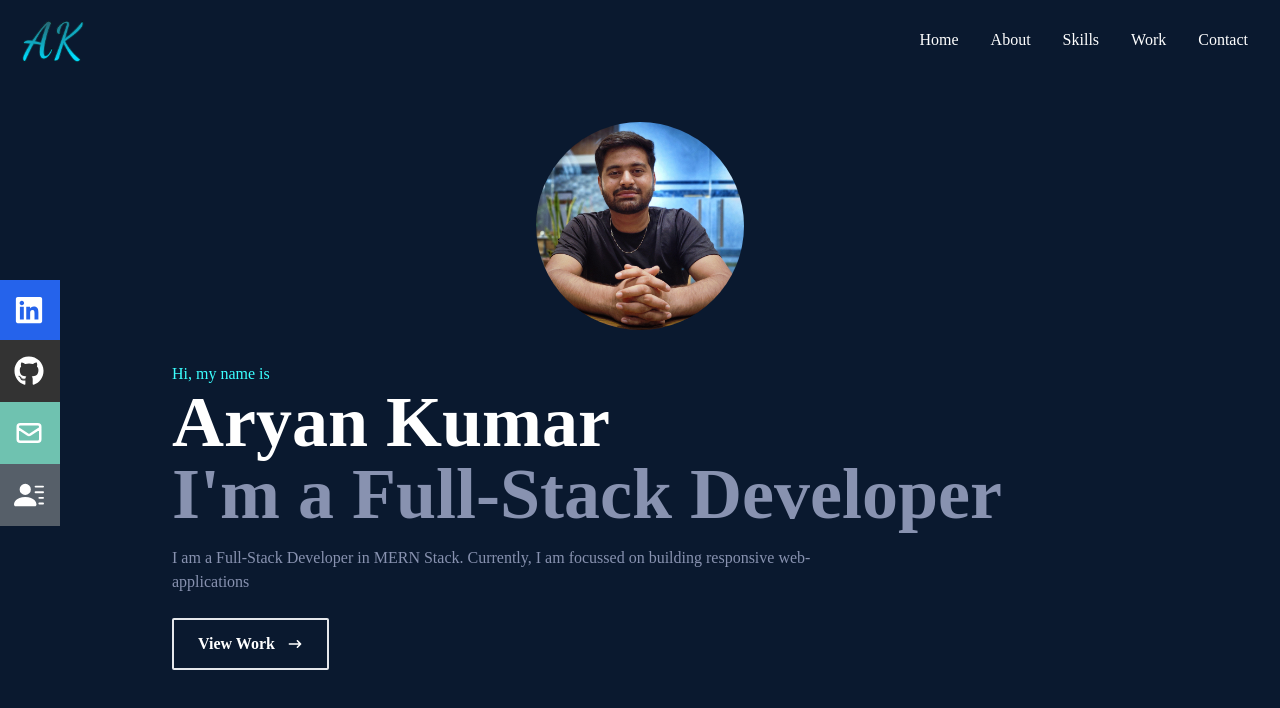
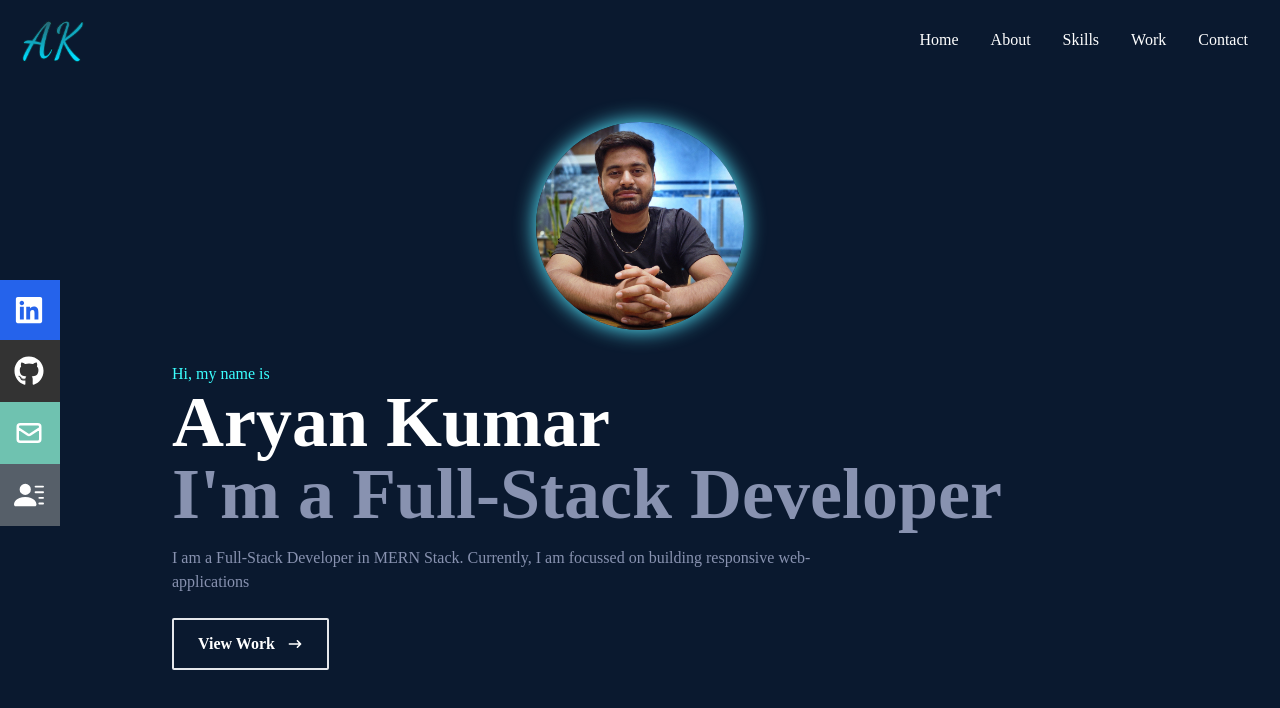
Before and after one commit to aryanak-18/Portfolio-2, a React (Create React App) app: page / in a window 1280 px wide. Shown: the top 708 px of the page. Built offline with nearby package versions, Linux system fonts and the light colour scheme.

Commit message:
updated image shadow

```diff
--- a/src/components/Home.jsx
+++ b/src/components/Home.jsx
@@ -8,7 +8,7 @@ const Home = () => {
     <div name="home" className="w-full h-screen bg-[#0a192f]">
       {/* Container */}
       <div className="max-w-[1000px] mx-auto px-8 flex flex-col justify-center h-full">
-        <img className="rounded-full w-52 mx-auto max-sm:w-28 max-md:w-40" src={DP} alt="profile-pic"/>
+        <img className="rounded-full w-52 mx-auto max-sm:w-28 max-md:w-40 custom-box-shadow" src={DP} alt="profile-pic"/>
         <p className="text-[#3bffff] mt-8">Hi, my name is</p>
         <h1 className="text-4xl sm:text-7xl font-bold text-white">
           Aryan Kumar
--- a/src/index.css
+++ b/src/index.css
@@ -28,3 +28,7 @@
       hsla(242, 74%, 61%, 0.8)
   )!important;
 }
+
+.custom-box-shadow{
+  box-shadow: 0px 0px 20px 1px #57ebff;
+}
```
